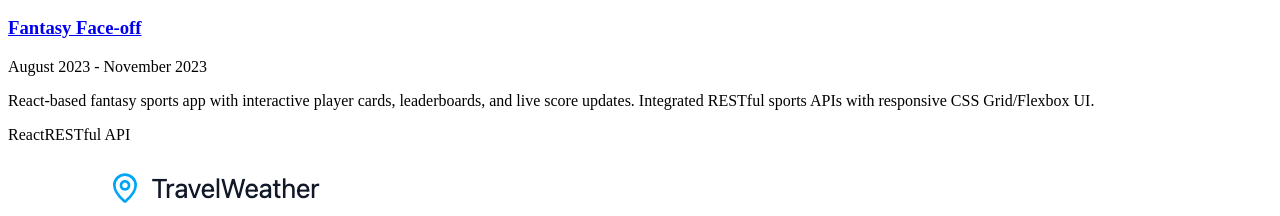
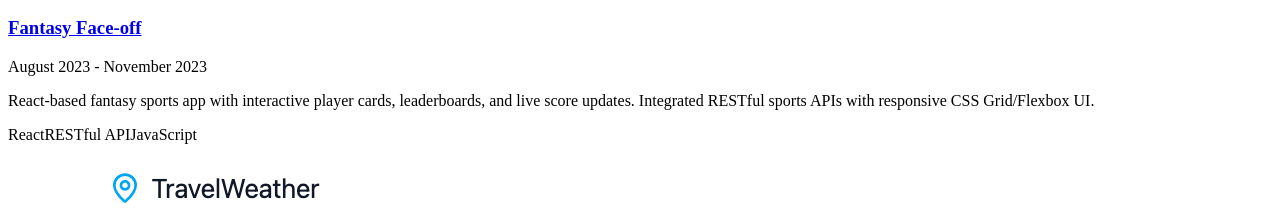
Before and after one commit to ChesterHuey1/Portfolio, a React (Create React App) app: page / in a window 1280 px wide. Shown: the part 6780-6996 px from the top of the page. Built offline with nearby package versions, Linux system fonts and the light colour scheme.

Commit message:
add description

```diff
--- a/src/App.js
+++ b/src/App.js
@@ -204,7 +204,7 @@ const Projects = () => {
       description:
         'React-based fantasy sports app with interactive player cards, leaderboards, and live score updates. Integrated RESTful sports APIs with responsive CSS Grid/Flexbox UI.',
       image: FantasyGridiron,
-      tags: ['React', 'RESTful API'],
+      tags: ['React', 'RESTful API', 'JavaScript'],
       githubLink: 'https://github.com/ChesterHuey1/',
     },
     {
```
